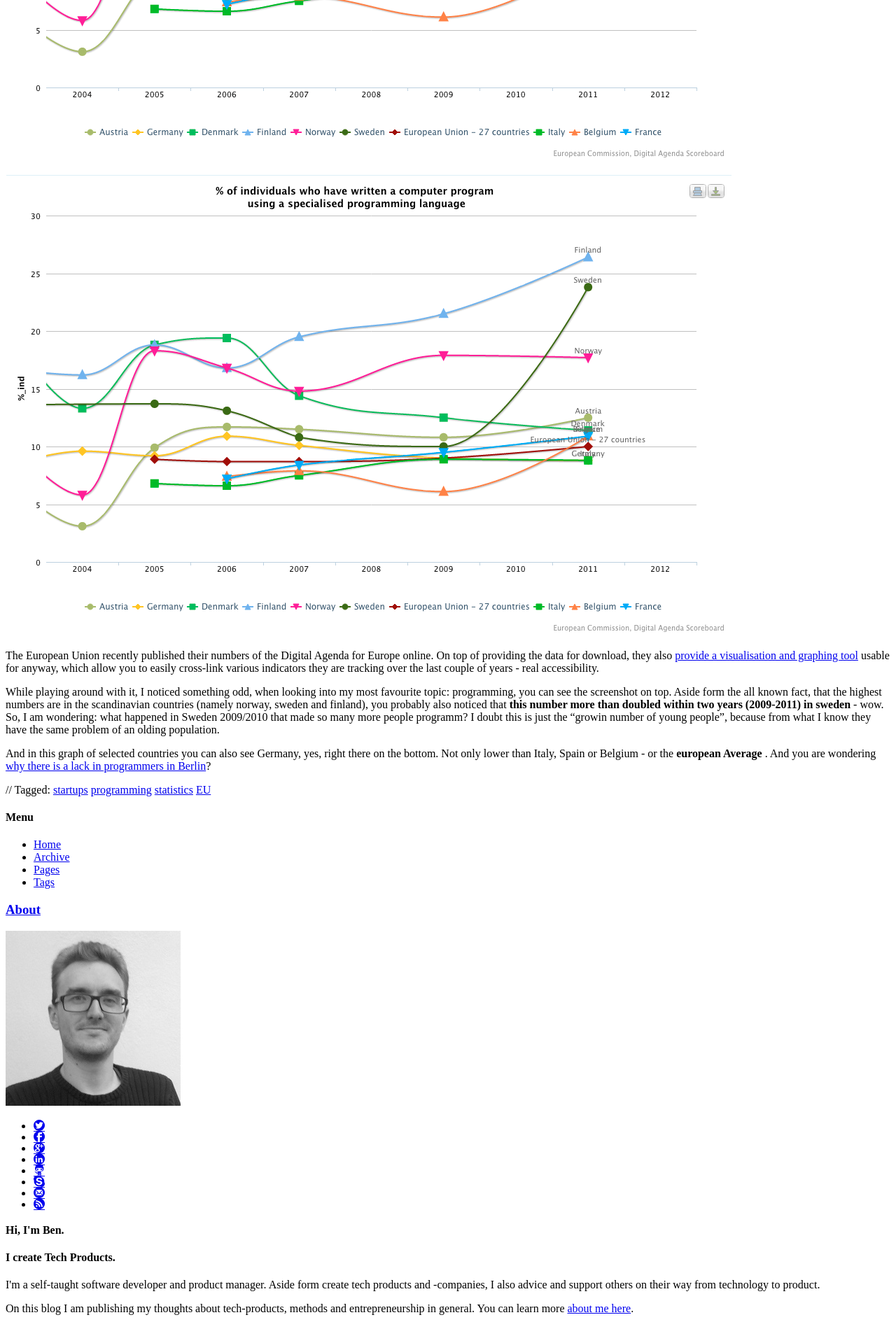
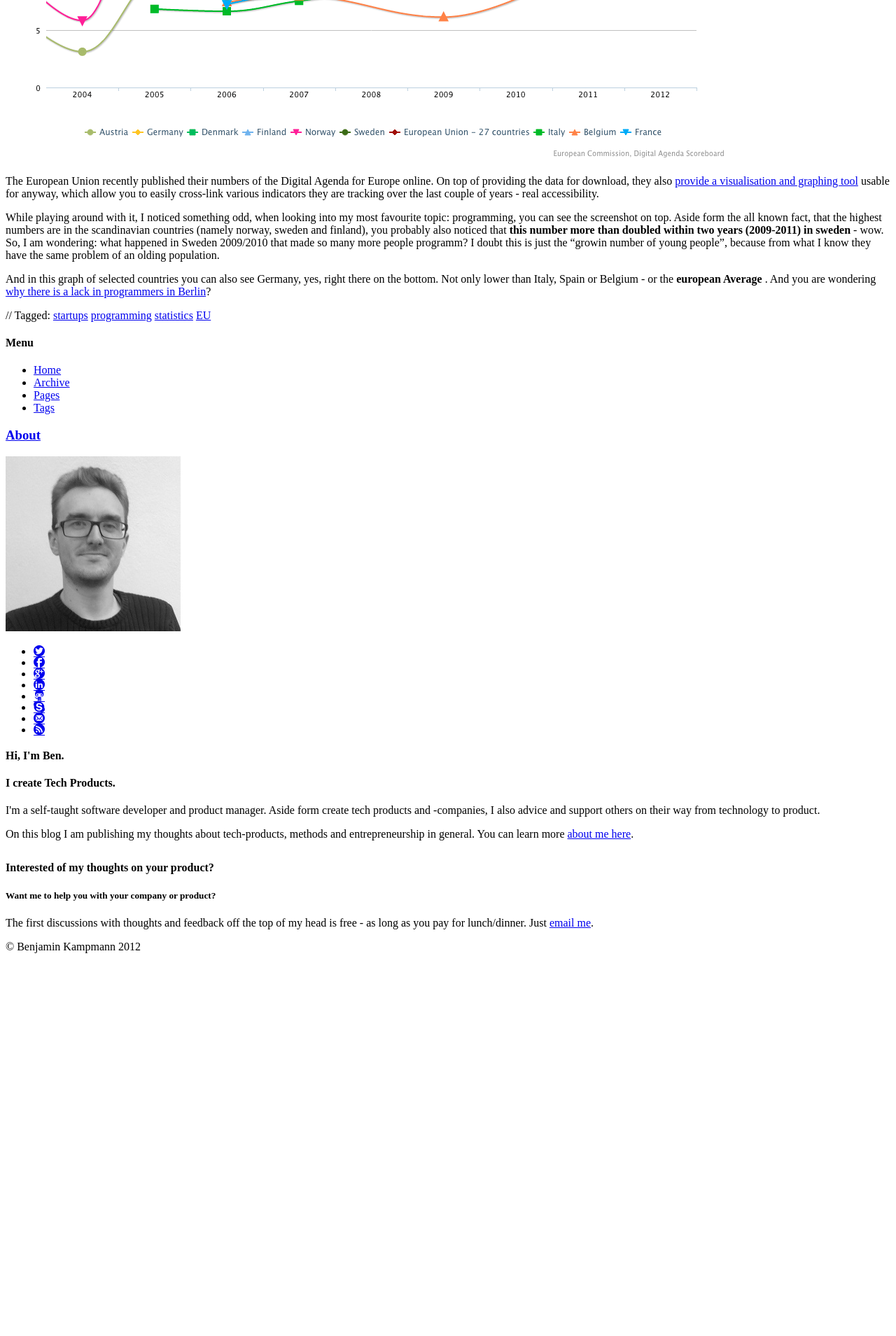
Before and after one commit to gnunicorn/blog, a Jekyll site: the page built from _posts/2012-11-24-germany-sucks-at-programming---statistically-speaking.md, in a window 1280 px wide. Shown: the part 661-2570 px from the top of the page at 70% size. Built offline with Jekyll 4.4.1, drawn with Linux system fonts in a browser that asks for light colours; after the commit the page ends 2039 px from its top, so only the background shows below that.

Commit message:
now that would have been double ...

```diff
--- a/_posts/2012-11-24-germany-sucks-at-programming---statistically-speaking.md
+++ b/_posts/2012-11-24-germany-sucks-at-programming---statistically-speaking.md
@@ -9,8 +9,6 @@ image: /assets/content/posts/programming_in_sweeden_screenshot.png
 ---
 {% include JB/setup %}
 
-![Programming in Sweden](/assets/content/posts/programming_in_sweeden_screenshot.png)
-
 The European Union recently published their numbers of the Digital Agenda for Europe online. On top of providing the data for download, they also [provide a visualisation and graphing tool](https://ec.europa.eu/digital-agenda/en/graphs) usable for anyway, which allow you to easily cross-link various indicators they are tracking over the last couple of years - real accessibility.
 
 While playing around with it, I noticed something odd, when looking into my most favourite topic: programming, you can see the screenshot on top. Aside form the all known fact, that the highest numbers are in the scandinavian countries (namely norway, sweden and finland), you probably also noticed that **this number more than doubled within two years (2009-2011) in sweden** - wow. So, I am wondering: what happened in Sweden 2009/2010 that made so many more people programm? I doubt this is just the "growin number of young people", because from what I know they have the same problem of an olding population.
```
